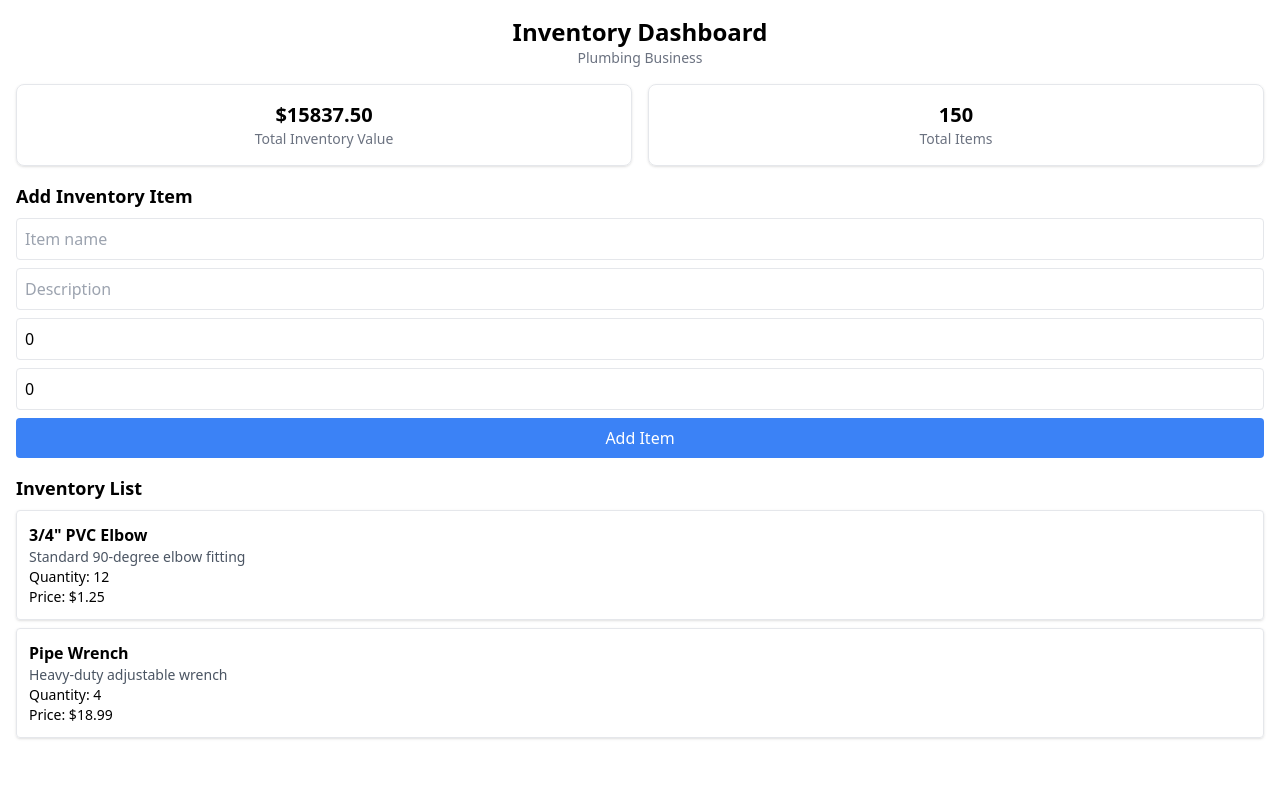
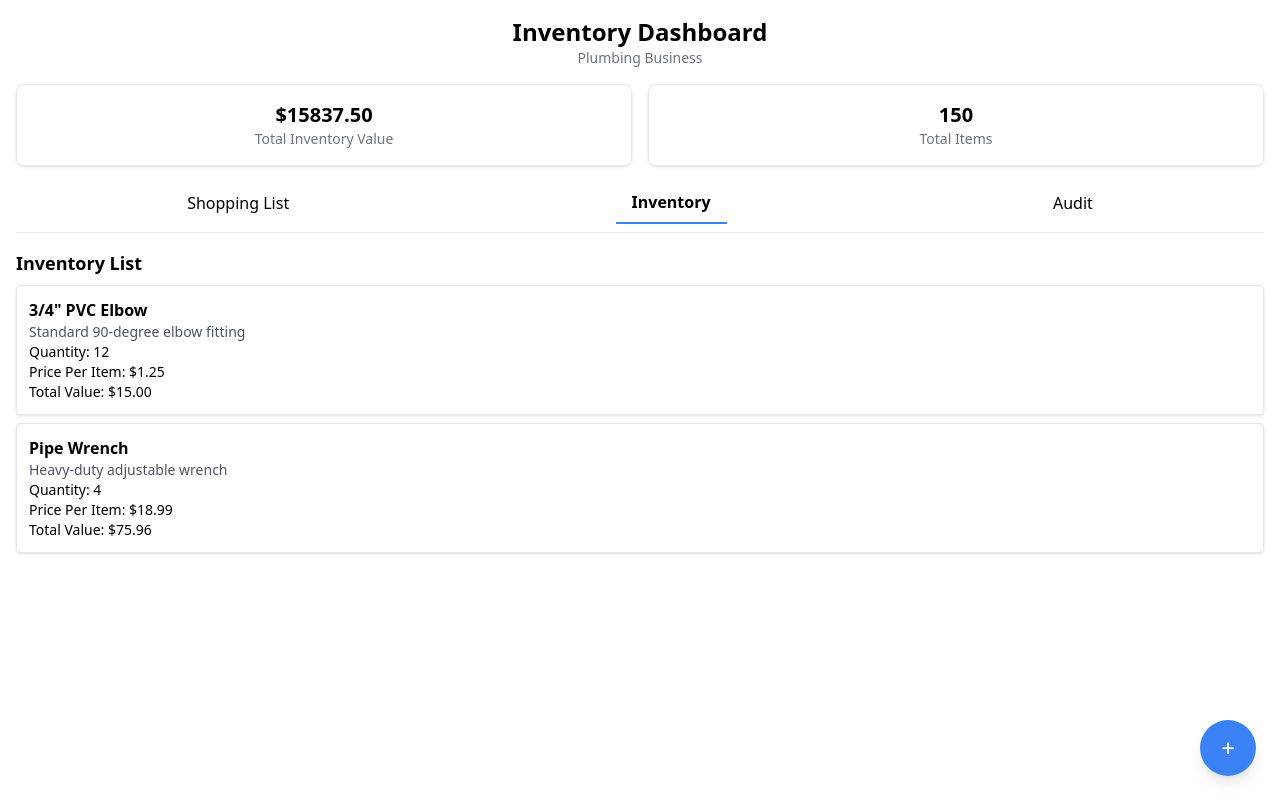
Before and after one commit to DylanFreisleben/inventory-app, a React (Create React App) app: page / in a window 1280 px wide. Built offline with nearby package versions, Linux system fonts and the light colour scheme; the HTML template or start-up script is replaced by a standard one.

Commit message:
Update App.jsx

```diff
--- a/src/App.jsx
+++ b/src/App.jsx
@@ -1,8 +1,10 @@
 import { useState } from "react";
 
 export default function App() {
+  const [tab, setTab] = useState("inventory");
   const [totalValue, setTotalValue] = useState(15837.5);
   const [totalItems, setTotalItems] = useState(150);
+  const [showForm, setShowForm] = useState(false);
 
   const [inventory, setInventory] = useState([
     {
@@ -39,10 +41,11 @@ export default function App() {
     setForm({ name: "", description: "", quantity: 0, price: 0 });
     setTotalItems(totalItems + 1);
     setTotalValue(totalValue + newItem.quantity * newItem.price);
+    setShowForm(false);
   };
 
   return (
-    <div className="p-4 space-y-4">
+    <div className="p-4 space-y-4 relative min-h-screen pb-20">
       <div className="text-center">
         <h1 className="text-2xl font-bold">Inventory Dashboard</h1>
         <p className="text-sm text-gray-500">Plumbing Business</p>
@@ -59,17 +62,21 @@ export default function App() {
         </div>
       </div>
 
-      <div className="mt-6">
-        <h3 className="text-lg font-semibold mb-2">Add Inventory Item</h3>
-        <div className="grid grid-cols-1 gap-2">
-          <input className="border p-2 rounded" placeholder="Item name" value={form.name} onChange={e => setForm({ ...form, name: e.target.value })} />
-          <input className="border p-2 rounded" placeholder="Description" value={form.description} onChange={e => setForm({ ...form, description: e.target.value })} />
-          <input className="border p-2 rounded" placeholder="Quantity" type="number" value={form.quantity} onChange={e => setForm({ ...form, quantity: e.target.value })} />
-          <input className="border p-2 rounded" placeholder="Price per unit" type="number" step="0.01" value={form.price} onChange={e => setForm({ ...form, price: e.target.value })} />
-          <button className="bg-blue-500 text-white p-2 rounded" onClick={handleAddItem}>Add Item</button>
-        </div>
+      <div className="flex justify-around mt-6 border-b pb-2">
+        <button className={`px-4 py-2 ${tab === "shopping" ? "font-bold border-b-2 border-blue-500" : ""}`} onClick={() => setTab("shopping")}>Shopping List</button>
+        <button className={`px-4 py-2 ${tab === "inventory" ? "font-bold border-b-2 border-blue-500" : ""}`} onClick={() => setTab("inventory")}>Inventory</button>
+        <button className={`px-4 py-2 ${tab === "audit" ? "font-bold border-b-2 border-blue-500" : ""}`} onClick={() => setTab("audit")}>Audit</button>
       </div>
 
+      {tab === "shopping" && (
+        <div className="text-center mt-10 text-gray-600">
+          <img src="https://cdn-icons-png.flaticon.com/512/1170/1170678.png" alt="Shopping Cart" className="mx-auto opacity-30 w-24 h-24" />
+          <p className="mt-4">No Items Below Minimum Quantity</p>
+        </div>
+      )}
+
+      {tab === "inventory" && (
+        <>
           <div className="mt-6">
             <h3 className="text-lg font-semibold mb-2">Inventory List</h3>
             <ul className="space-y-2">
@@ -78,11 +85,45 @@ export default function App() {
                   <div className="font-semibold">{item.name}</div>
                   <div className="text-sm text-gray-600">{item.description}</div>
                   <div className="text-sm">Quantity: {item.quantity}</div>
-              <div className="text-sm">Price: ${item.price.toFixed(2)}</div>
+                  <div className="text-sm">Price Per Item: ${item.price.toFixed(2)}</div>
+                  <div className="text-sm">Total Value: ${(item.price * item.quantity).toFixed(2)}</div>
                 </li>
               ))}
             </ul>
           </div>
+
+          <button
+            className="fixed bottom-6 right-6 bg-blue-500 text-white rounded-full w-14 h-14 flex items-center justify-center text-2xl shadow-lg"
+            onClick={() => setShowForm(true)}
+          >
+            +
+          </button>
+
+          {showForm && (
+            <div className="fixed inset-0 bg-black bg-opacity-50 flex items-center justify-center z-50">
+              <div className="bg-white p-6 rounded-lg w-11/12 max-w-md shadow-lg">
+                <h3 className="text-lg font-semibold mb-4">Add Inventory Item</h3>
+                <div className="grid grid-cols-1 gap-2">
+                  <input className="border p-2 rounded" placeholder="Item name" value={form.name} onChange={e => setForm({ ...form, name: e.target.value })} />
+                  <input className="border p-2 rounded" placeholder="Description" value={form.description} onChange={e => setForm({ ...form, description: e.target.value })} />
+                  <input className="border p-2 rounded" placeholder="Quantity" type="number" value={form.quantity} onChange={e => setForm({ ...form, quantity: e.target.value })} />
+                  <input className="border p-2 rounded" placeholder="Price Per Part ($)" type="number" step="0.01" value={form.price} onChange={e => setForm({ ...form, price: e.target.value })} />
+                </div>
+                <div className="flex justify-end gap-2 mt-4">
+                  <button className="bg-gray-300 text-gray-800 px-4 py-2 rounded" onClick={() => setShowForm(false)}>Cancel</button>
+                  <button className="bg-blue-500 text-white px-4 py-2 rounded" onClick={handleAddItem}>Add</button>
+                </div>
+              </div>
+            </div>
+          )}
+        </>
+      )}
+
+      {tab === "audit" && (
+        <div className="text-center mt-10 text-gray-600">
+          <p>In development</p>
+        </div>
+      )}
     </div>
   );
 }
```
Lines whose indentation alone changed are shown as unchanged.
